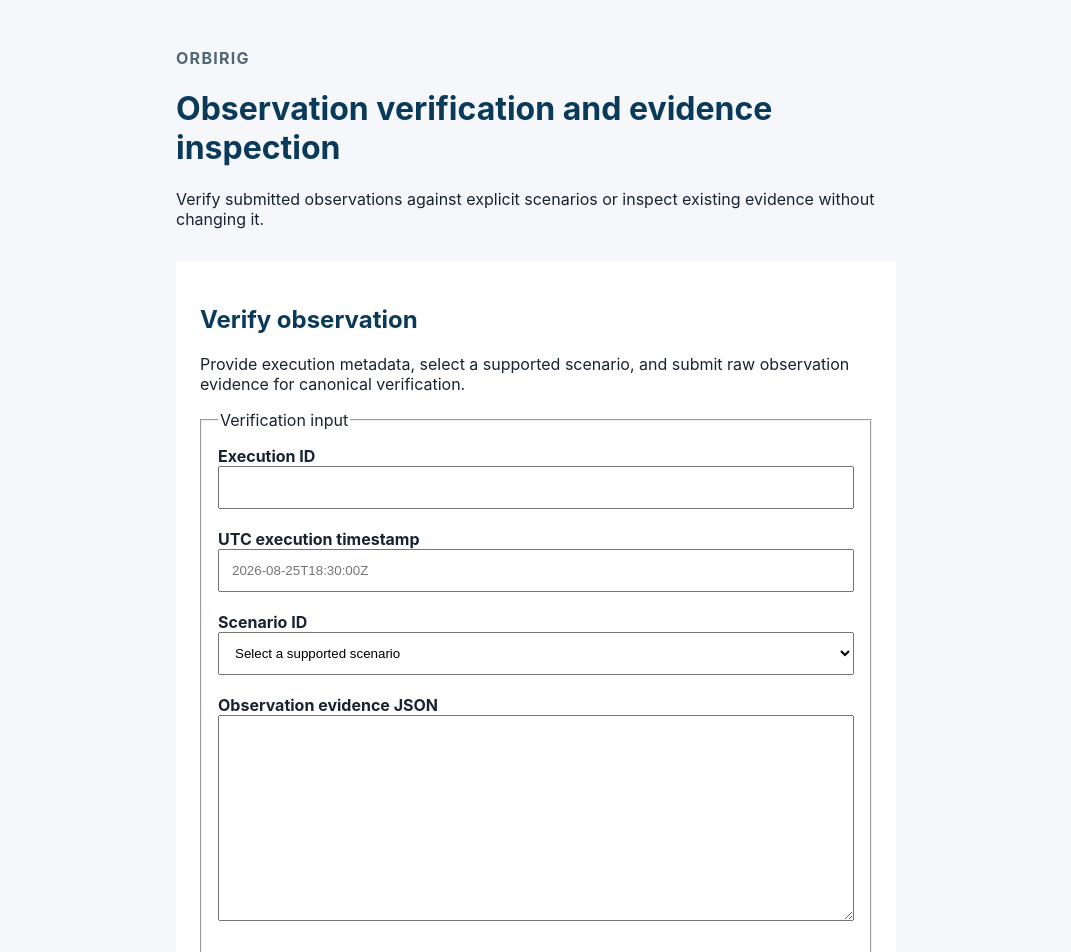
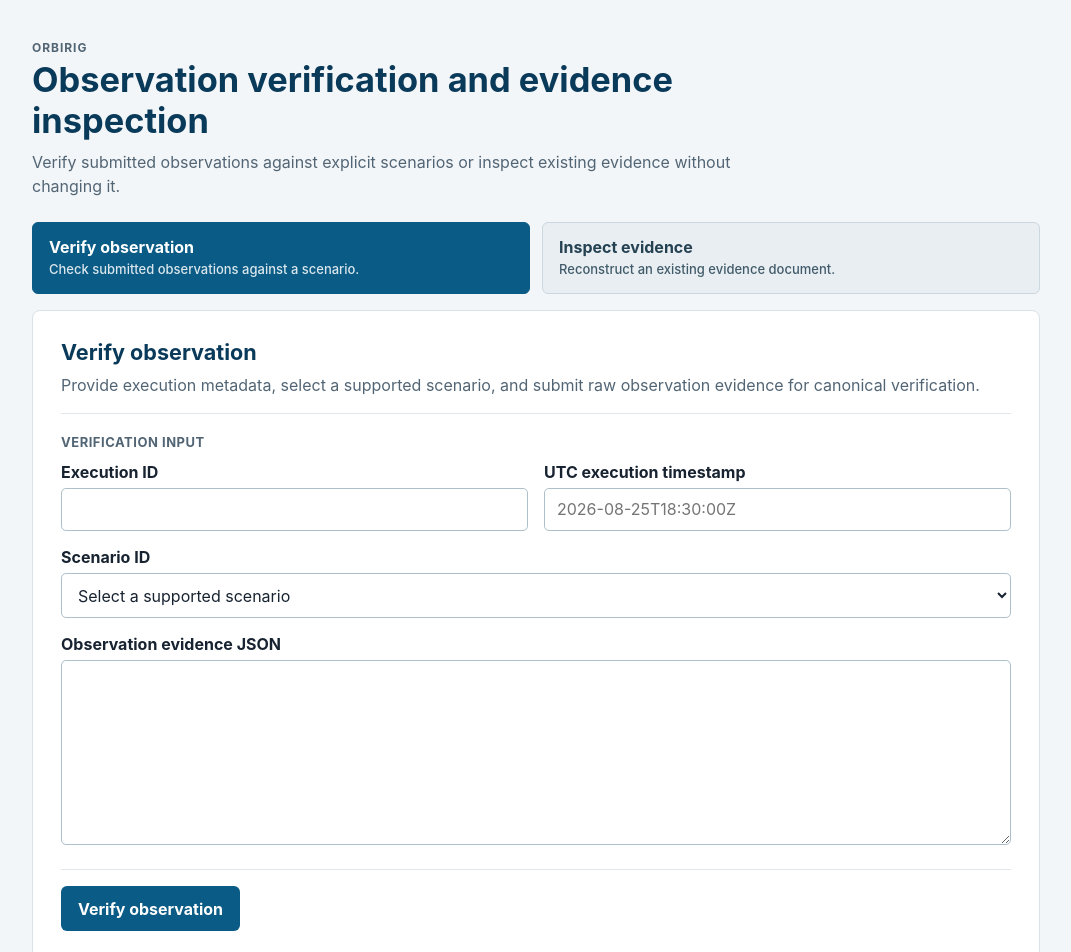
Before and after one commit to NikolayAir/OrbiRig, a React (Vite) app in the folder frontend/: page / in a window 1280 px wide. Shown: the top 952 px of the page, without its empty margins (104-1175 px from the left). Built offline with nearby package versions, Linux system fonts and the light colour scheme.

Commit message:
Reorganise web interface workflows

```diff
--- a/frontend/src/App.tsx
+++ b/frontend/src/App.tsx
@@ -4,6 +4,8 @@ type EvidenceType =
   | "observation"
   | "verified-execution"
   | "verified-execution-sequence";
+
+type Workflow = "verification" | "inspection";
 
 type ScenarioId =
   | "nominal_to_safe_mode"
@@ -128,6 +130,8 @@ const VERIFICATION_ERROR_MESSAGES: Record<VerificationErrorCode, string> = {
 };
 
 export function App() {
+  const [activeWorkflow, setActiveWorkflow] =
+    useState<Workflow>("verification");
   const [executionId, setExecutionId] = useState("");
   const [executedAt, setExecutedAt] = useState("");
   const [scenarioId, setScenarioId] = useState<ScenarioId | "">("");
@@ -269,17 +273,56 @@ export function App() {
         </p>
       </header>
 
-      <section className="workflow" aria-labelledby="observation-verification">
+      <div
+        className="workflow-switcher"
+        role="group"
+        aria-label="Available workflows"
+      >
+        <button
+          type="button"
+          className="workflow-choice"
+          aria-label="Show Verify observation workflow"
+          aria-pressed={activeWorkflow === "verification"}
+          onClick={() => setActiveWorkflow("verification")}
+        >
+          <span>Verify observation</span>
+          <small>Check submitted observations against a scenario.</small>
+        </button>
+        <button
+          type="button"
+          className="workflow-choice"
+          aria-label="Show Inspect evidence workflow"
+          aria-pressed={activeWorkflow === "inspection"}
+          onClick={() => setActiveWorkflow("inspection")}
+        >
+          <span>Inspect evidence</span>
+          <small>Reconstruct an existing evidence document.</small>
+        </button>
+      </div>
+
+      {activeWorkflow === "verification" && (
+        <section
+          className="workflow-panel"
+          id="verification-workflow"
+          aria-labelledby="observation-verification"
+        >
+          <div className="workflow-heading">
             <h2 id="observation-verification">Verify observation</h2>
             <p>
-          Provide execution metadata, select a supported scenario, and submit
-          raw observation evidence for canonical verification.
+              Provide execution metadata, select a supported scenario, and
+              submit raw observation evidence for canonical verification.
             </p>
+          </div>
 
-        <form onSubmit={verifyObservation}>
-          <fieldset disabled={verification.kind === "loading"}>
+          <form className="verification-form" onSubmit={verifyObservation}>
+            <fieldset
+              className="verification-inputs"
+              disabled={verification.kind === "loading"}
+            >
               <legend>Verification input</legend>
 
+              <div className="metadata-fields">
+                <div className="form-field">
                   <label htmlFor="verification-execution-id">Execution ID</label>
                   <input
                     id="verification-execution-id"
@@ -290,7 +333,9 @@ export function App() {
                     }}
                     required
                   />
+                </div>
 
+                <div className="form-field">
                   <label htmlFor="verification-executed-at">
                     UTC execution timestamp
                   </label>
@@ -304,7 +349,10 @@ export function App() {
                     placeholder="2026-08-25T18:30:00Z"
                     required
                   />
+                </div>
+              </div>
 
+              <div className="form-field">
                 <label htmlFor="verification-scenario">Scenario ID</label>
                 <select
                   id="verification-scenario"
@@ -322,7 +370,9 @@ export function App() {
                     </option>
                   ))}
                 </select>
+              </div>
 
+              <div className="form-field">
                 <label htmlFor="verification-observation-evidence">
                   Observation evidence JSON
                 </label>
@@ -334,22 +384,28 @@ export function App() {
                     setVerification({ kind: "idle" });
                   }}
                   spellCheck={false}
-              rows={12}
+                  rows={7}
                   required
                 />
+              </div>
             </fieldset>
 
+            <div className="form-actions">
               <button type="submit" disabled={verification.kind === "loading"}>
                 Verify observation
               </button>
+            </div>
           </form>
 
+          <div className="workflow-feedback">
             {verification.kind === "loading" && (
               <p role="status">Verifying observation…</p>
             )}
 
             {verification.kind === "validation-failure" && (
-          <p role="alert">{VERIFICATION_ERROR_MESSAGES[verification.code]}</p>
+              <p role="alert">
+                {VERIFICATION_ERROR_MESSAGES[verification.code]}
+              </p>
             )}
 
             {verification.kind === "network-failure" && (
@@ -370,17 +426,29 @@ export function App() {
                 headingId="verified-observation-result"
               />
             )}
+          </div>
         </section>
+      )}
 
-      <section className="workflow" aria-labelledby="evidence-inspection">
+      {activeWorkflow === "inspection" && (
+        <section
+          className="workflow-panel"
+          id="inspection-workflow"
+          aria-labelledby="evidence-inspection"
+        >
+          <div className="workflow-heading">
             <h2 id="evidence-inspection">Inspect evidence</h2>
             <p>
-          Select an evidence type and paste its JSON document to inspect the
-          reconstructed data.
+              Select an evidence type and paste its JSON document to inspect
+              the reconstructed data.
             </p>
+          </div>
 
           <form onSubmit={inspectEvidence}>
-          <fieldset disabled={inspection.kind === "loading"}>
+            <fieldset
+              className="evidence-types"
+              disabled={inspection.kind === "loading"}
+            >
               <legend>Evidence type</legend>
               <label>
                 <input
@@ -416,6 +484,7 @@ export function App() {
               </label>
             </fieldset>
 
+            <div className="form-field">
               <label htmlFor="evidence">Evidence JSON</label>
               <textarea
                 id="evidence"
@@ -427,20 +496,25 @@ export function App() {
                 }}
                 disabled={inspection.kind === "loading"}
                 spellCheck={false}
-            rows={12}
+                rows={7}
               />
+            </div>
+            <div className="form-actions">
               <button type="submit" disabled={inspection.kind === "loading"}>
                 Inspect evidence
               </button>
+            </div>
           </form>
-      </section>
 
+          <div className="workflow-feedback">
             {inspection.kind === "loading" && (
               <p role="status">Inspecting evidence…</p>
             )}
 
             {inspection.kind === "invalid" && (
-        <p role="alert">{invalidEvidenceMessage(inspection.evidenceType)}</p>
+              <p role="alert">
+                {invalidEvidenceMessage(inspection.evidenceType)}
+              </p>
             )}
 
             {inspection.kind === "transport-failure" && (
@@ -459,6 +533,9 @@ export function App() {
 
             {inspection.kind === "valid-verified-execution-sequence" && (
               <VerifiedExecutionSequenceDetails sequence={inspection.sequence} />
+            )}
+          </div>
+        </section>
       )}
     </main>
   );
--- a/frontend/src/styles.css
+++ b/frontend/src/styles.css
@@ -1,7 +1,8 @@
 :root {
   color: #182331;
-  background: #f5f7fa;
+  background: #f3f6f8;
   font-family: Inter, ui-sans-serif, system-ui, sans-serif;
+  font-synthesis: none;
 }
 
 body {
@@ -11,65 +12,193 @@ body {
 main {
   box-sizing: border-box;
   margin: 0 auto;
-  max-width: 48rem;
-  padding: 3rem 1.5rem;
+  max-width: 66rem;
+  padding: 2.5rem 1.5rem 4rem;
 }
 
 header {
-  margin-bottom: 2rem;
+  margin-bottom: 1.5rem;
+  max-width: 48rem;
 }
 
 h1,
+h2,
+h3,
+h4,
+h5,
+h6 {
+  color: #0a3a5a;
+}
+
+h1 {
+  font-size: clamp(1.65rem, 3vw, 2.15rem);
+  line-height: 1.2;
+  margin: 0.25rem 0 0.5rem;
+}
+
 h2 {
-  color: #0a3a5a;
+  font-size: 1.35rem;
+  margin: 0;
+}
+
+header > p:last-child,
+.workflow-heading > p {
+  color: #526575;
+  line-height: 1.5;
+  margin: 0.5rem 0 0;
 }
 
 .eyebrow {
   color: #526575;
-  font-weight: 700;
+  font-size: 0.75rem;
+  font-weight: 750;
   letter-spacing: 0.08em;
   margin: 0;
   text-transform: uppercase;
 }
 
-label,
+.workflow-switcher {
+  display: grid;
+  gap: 0.75rem;
+  grid-template-columns: repeat(2, minmax(0, 1fr));
+  margin-bottom: 1rem;
+}
+
 button {
-  display: block;
+  border: 1px solid transparent;
+  border-radius: 0.375rem;
+  cursor: pointer;
+  font: inherit;
   font-weight: 700;
 }
 
-fieldset {
-  margin: 0 0 1.5rem;
-  padding: 1rem;
+.workflow-choice {
+  background: #e8eef2;
+  border-color: #ccd8df;
+  color: #254253;
+  min-height: 4.5rem;
+  padding: 0.75rem 1rem;
+  text-align: left;
 }
 
-fieldset label + label {
-  margin-top: 0.5rem;
+.workflow-choice[aria-pressed="true"] {
+  background: #0a5b85;
+  border-color: #0a5b85;
+  color: #fff;
 }
 
-form > label {
-  margin-bottom: 0.5rem;
+.workflow-choice > span,
+.workflow-choice > small {
+  display: block;
+}
+
+.workflow-choice > small {
+  font-size: 0.8125rem;
+  font-weight: 500;
+  line-height: 1.35;
+  margin-top: 0.25rem;
+  opacity: 0.85;
+}
+
+.workflow-panel,
+.workflow-feedback > section {
+  background: #fff;
+  border: 1px solid #d8e2e8;
+  border-radius: 0.5rem;
+  padding: clamp(1.25rem, 3vw, 1.75rem);
+}
+
+.workflow-heading {
+  border-bottom: 1px solid #e1e8ec;
+  margin-bottom: 1.25rem;
+  padding-bottom: 1rem;
+}
+
+form {
+  margin: 0;
+}
+
+fieldset {
+  border: 0;
+  margin: 0;
+  min-width: 0;
+  padding: 0;
+}
+
+legend {
+  color: #526575;
+  font-size: 0.8125rem;
+  font-weight: 750;
+  letter-spacing: 0.04em;
+  margin-bottom: 0.75rem;
+  padding: 0;
+  text-transform: uppercase;
+}
+
+.metadata-fields {
+  display: grid;
+  gap: 1rem;
+  grid-template-columns: repeat(2, minmax(0, 1fr));
+}
+
+.form-field {
+  margin-top: 1rem;
+}
+
+.metadata-fields > .form-field {
+  margin-top: 0;
+}
+
+label {
+  display: block;
+  font-weight: 700;
+  margin-bottom: 0.4rem;
 }
 
 input:not([type="radio"]),
 select,
 textarea {
+  background: #fff;
+  border: 1px solid #aebfca;
+  border-radius: 0.3125rem;
   box-sizing: border-box;
-  margin: 0 0 1.25rem;
-  padding: 0.75rem;
+  color: inherit;
+  font: inherit;
+  padding: 0.65rem 0.75rem;
   width: 100%;
 }
 
 textarea {
-  font-family: ui-monospace, SFMono-Regular, monospace;
+  font-family: ui-monospace, SFMono-Regular, Menlo, Consolas, monospace;
+  line-height: 1.45;
+  min-height: 8rem;
   resize: vertical;
 }
 
-button {
+button:focus-visible,
+input:focus-visible,
+select:focus-visible,
+textarea:focus-visible {
+  outline: 3px solid #f2ae49;
+  outline-offset: 2px;
+}
+
+input:disabled,
+select:disabled,
+textarea:disabled {
+  background: #edf1f3;
+  color: #637480;
+}
+
+.form-actions {
+  border-top: 1px solid #e1e8ec;
+  margin-top: 1.25rem;
+  padding-top: 1rem;
+}
+
+.form-actions button {
   background: #0a5b85;
-  border: 0;
   color: #fff;
-  cursor: pointer;
   padding: 0.7rem 1rem;
 }
 
@@ -78,16 +207,51 @@ button:disabled {
   opacity: 0.7;
 }
 
-section {
-  background: #fff;
-  margin-top: 2rem;
-  padding: 1.5rem;
+.evidence-types {
+  display: flex;
+  flex-wrap: wrap;
+  gap: 0.65rem;
 }
 
-.workflow > section {
-  border-top: 1px solid #d8e2e8;
-  padding-left: 0;
-  padding-right: 0;
+.evidence-types legend {
+  flex-basis: 100%;
+}
+
+.evidence-types label {
+  align-items: center;
+  border: 1px solid #ccd8df;
+  border-radius: 0.3125rem;
+  display: flex;
+  flex: 1 1 11rem;
+  font-size: 0.9375rem;
+  margin: 0;
+  padding: 0.65rem 0.75rem;
+}
+
+.evidence-types input[type="radio"] {
+  accent-color: #0a5b85;
+  flex: 0 0 auto;
+  margin: 0 0.5rem 0 0;
+}
+
+.workflow-feedback {
+  margin-top: 1.25rem;
+}
+
+.workflow-feedback > [role="status"],
+.workflow-feedback > [role="alert"] {
+  background: #f8fafb;
+  border-left: 0.25rem solid #0a5b85;
+  margin: 0;
+  padding: 0.75rem 1rem;
+}
+
+.workflow-feedback > [role="alert"] {
+  border-left-color: #a74833;
+}
+
+.workflow-feedback > section {
+  margin-top: 1.25rem;
 }
 
 dt {
@@ -140,3 +304,18 @@ dd {
 .continuity-boundary > h4 {
   margin-top: 0;
 }
+
+@media (max-width: 40rem) {
+  main {
+    padding: 1.5rem 1rem 2.5rem;
+  }
+
+  .workflow-switcher,
+  .metadata-fields {
+    grid-template-columns: 1fr;
+  }
+
+  .workflow-choice {
+    min-height: 0;
+  }
+}
```
Also changed, not shown: 1 other file (tests, documents, lock files or other folders). Lines whose indentation alone changed are shown as unchanged.
